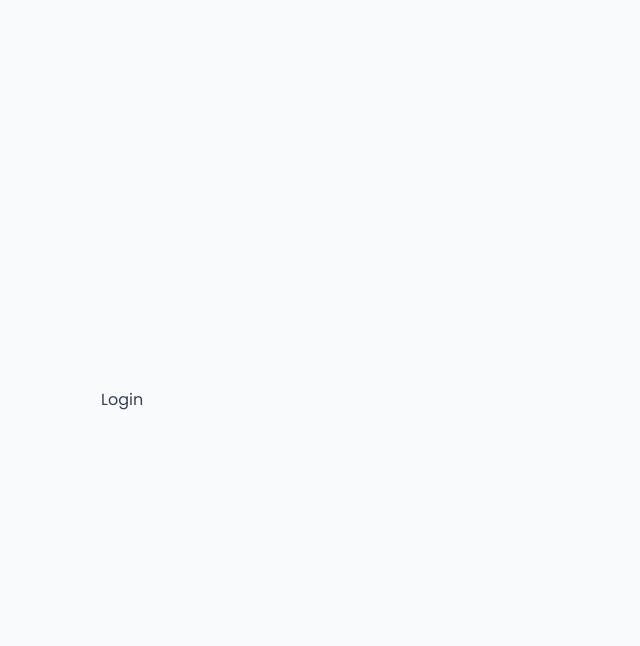
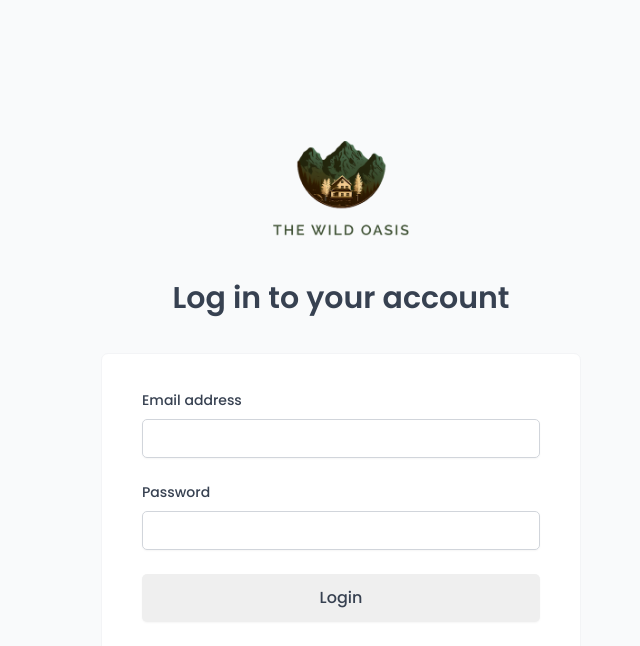
Before and after one commit to atenajoon/the-wild-oasis, a React (Vite) app: page /login in a window 1280 px wide. Shown: the top 646 px of the page, without its empty margins (299-939 px from the left). Built offline with nearby package versions, Linux system fonts and the light colour scheme; a web font is replaced by a local one.

Commit message:
login page created, logs the authentication on console with tokens

```diff
--- a/src/features/authentication/LoginForm.jsx
+++ b/src/features/authentication/LoginForm.jsx
@@ -1,38 +1,44 @@
-import { useState } from "react";
-import Button from "../../ui/Button";
-import Form from "../../ui/Form";
-import Input from "../../ui/Input";
-import FormRowVertical from "../../ui/FormRowVertical";
+import { useState } from 'react';
+import Button from '../../ui/Button';
+import Form from '../../ui/Form';
+import FormRowVertical from '../../ui/FormRowVertical';
+import Input from '../../ui/Input';
+import { login } from '../../services/apiAuth';
 
 function LoginForm() {
-  const [email, setEmail] = useState("");
-  const [password, setPassword] = useState("");
+  const [email, setEmail] = useState('');
+  const [password, setPassword] = useState('');
 
-  function handleSubmit() {}
+  function handleSubmit(e) {
+    e.preventDefault();
+    if (!email || !password) return;
+
+    login({ email, password });
+  }
 
   return (
     <Form onSubmit={handleSubmit}>
-      <FormRowVertical label="Email address">
+      <FormRowVertical label='Email address'>
         <Input
-          type="email"
-          id="email"
+          type='email'
+          id='email'
           // This makes this form better for password managers
-          autoComplete="username"
+          autoComplete='username'
           value={email}
           onChange={(e) => setEmail(e.target.value)}
         />
       </FormRowVertical>
-      <FormRowVertical label="Password">
+      <FormRowVertical label='Password'>
         <Input
-          type="password"
-          id="password"
-          autoComplete="current-password"
+          type='password'
+          id='password'
+          autoComplete='current-password'
           value={password}
           onChange={(e) => setPassword(e.target.value)}
         />
       </FormRowVertical>
       <FormRowVertical>
-        <Button size="large">Login</Button>
+        <Button size='large'>Login</Button>
       </FormRowVertical>
     </Form>
   );
--- a/src/pages/Login.jsx
+++ b/src/pages/Login.jsx
@@ -1,4 +1,7 @@
-import styled from "styled-components";
+import styled from 'styled-components';
+import LoginForm from '../features/authentication/LoginForm';
+import Logo from '../ui/Logo';
+import Heading from '../ui/Heading';
 
 const LoginLayout = styled.main`
   min-height: 100vh;
@@ -11,7 +14,13 @@ const LoginLayout = styled.main`
 `;
 
 function Login() {
-  return <LoginLayout>Login</LoginLayout>;
+  return (
+    <LoginLayout>
+      <Logo />
+      <Heading as='h4'>Log in to your account</Heading>
+      <LoginForm />
+    </LoginLayout>
+  );
 }
 
 export default Login;
--- /dev/null
+++ b/src/services/apiAuth.js
@@ -0,0 +1,13 @@
+import supabase from './supabase';
+
+export async function login({ email, password }) {
+  let { data, error } = await supabase.auth.signInWithPassword({
+    email,
+    password,
+  });
+
+  if (error) throw new Error(error.message);
+
+  console.log(data);
+  return data;
+}
--- /dev/null
+++ b/src/ui/FormRowVertical.jsx
@@ -0,0 +1,29 @@
+import styled from "styled-components";
+
+const StyledFormRow = styled.div`
+  display: flex;
+  flex-direction: column;
+  gap: 0.8rem;
+  padding: 1.2rem 0;
+`;
+
+const Label = styled.label`
+  font-weight: 500;
+`;
+
+const Error = styled.span`
+  font-size: 1.4rem;
+  color: var(--color-red-700);
+`;
+
+function FormRowVertical({ label, error, children }) {
+  return (
+    <StyledFormRow>
+      {label && <Label htmlFor={children.props.id}>{label}</Label>}
+      {children}
+      {error && <Error>{error}</Error>}
+    </StyledFormRow>
+  );
+}
+
+export default FormRowVertical;
--- a/src/ui/Heading.jsx
+++ b/src/ui/Heading.jsx
@@ -14,11 +14,18 @@ const Heading = styled.h1`
       font-size: 2rem;
       font-weight: 600;
     `}
-      ${(props) =>
+  ${(props) =>
     props.as === 'h3' &&
     css`
       font-size: 2rem;
       font-weight: 500;
     `}
+  ${(props) =>
+    props.as === 'h4' &&
+    css`
+      font-size: 3rem;
+      font-weight: 600;
+      text-align: center;
+    `}
 `;
 export default Heading;
```
